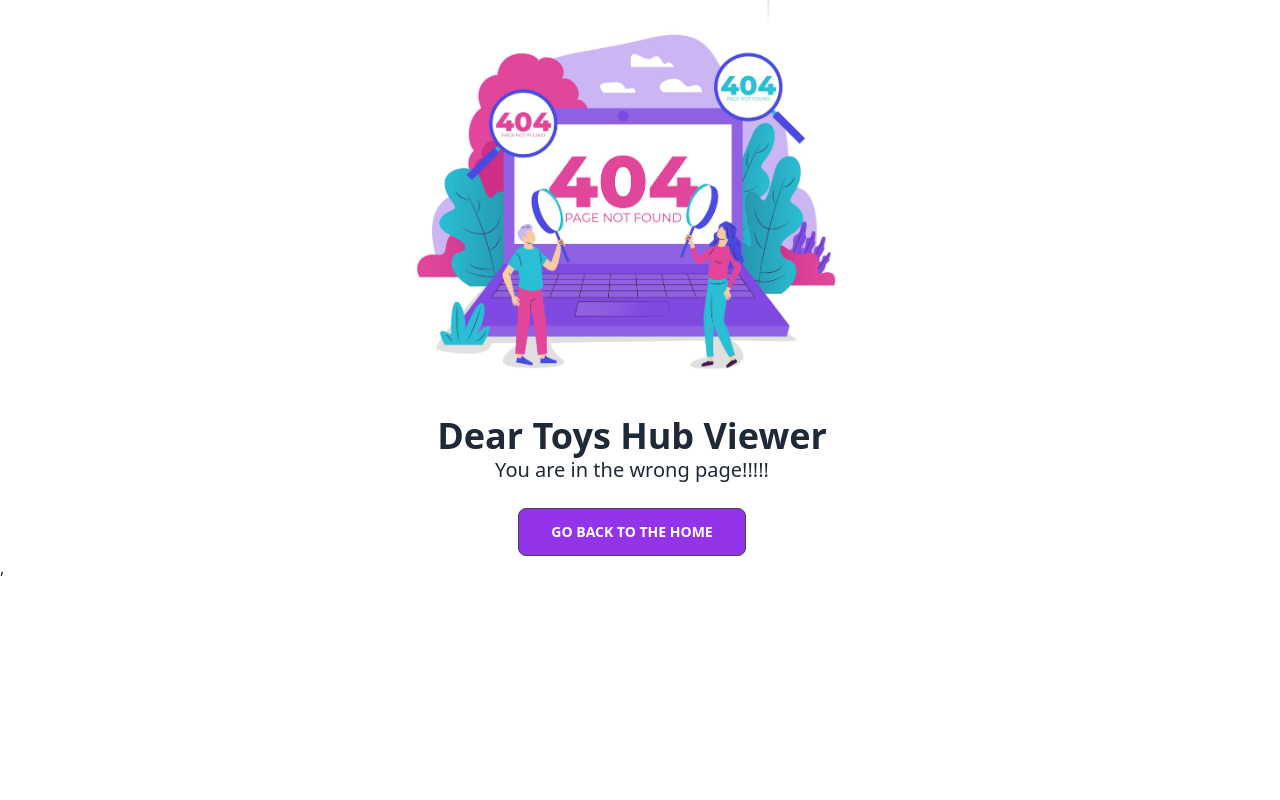
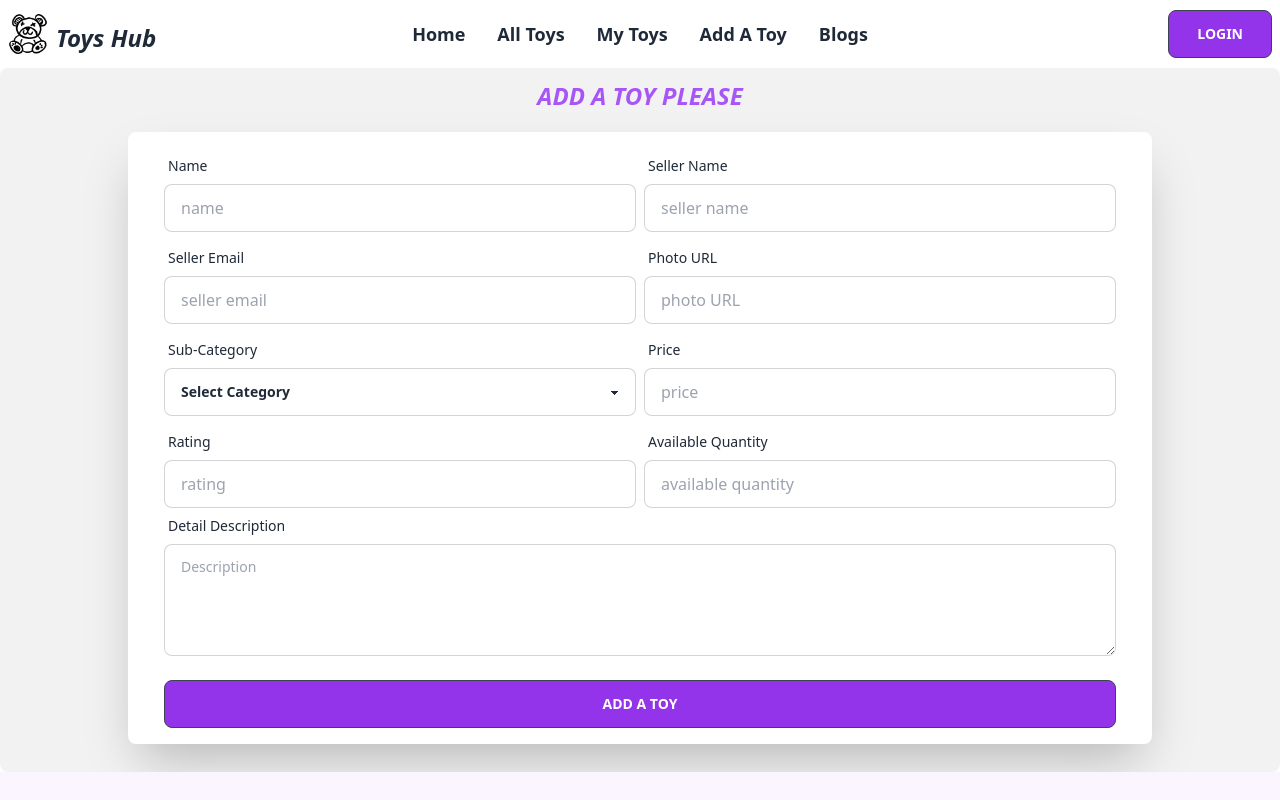
Before and after one commit to keyamoni05866/assignment-11-client, a React (Vite) app: page /addToy in a window 1280 px wide. Shown: the top 800 px of the page. Built offline with nearby package versions, Linux system fonts and the light colour scheme; no server answers.

Commit message:
Add Toys page created and also done added toy operation

```diff
--- a/package.json
+++ b/package.json
@@ -18,7 +18,9 @@
     "react-dom": "^18.2.0",
     "react-responsive-masonry": "^2.1.7",
     "react-router-dom": "^6.11.2",
-    "sort-by": "^1.2.0"
+    "react-tabs": "^6.0.1",
+    "sort-by": "^1.2.0",
+    "sweetalert": "^2.1.2"
   },
   "devDependencies": {
     "@types/react": "^18.0.28",
--- /dev/null
+++ b/src/pages/AddToys/AddToys.jsx
@@ -0,0 +1,179 @@
+import React, { useContext } from "react";
+import { AuthContext } from "../../Providers/AuthProviders";
+import swal from "sweetalert";
+
+const AddToys = () => {
+  const { user } = useContext(AuthContext);
+  const handleAddToys = (event) => {
+    event.preventDefault();
+    const form = event.target;
+    const name = form.name.value;
+    const sellerName = user?.displayName;
+    const sellerEmail = user?.email;
+    const photo = form.photo.value;
+    const category = form.category.value;
+    const price = form.price.value;
+    const rating = form.rating.value;
+    const quantity = form.quantity.value;
+    const description = form.description.value;
+    const toys = {
+
+      productName: name,
+      sellerName,
+      sellerEmail,
+      photo,
+      category,
+      price,
+      rating,
+      quantity,
+      description,
+    };
+
+    console.log(toys);
+    fetch('http://localhost:5000/addToys', {
+      method: 'POST',
+      headers:{
+        'content-type': 'application/json'
+      },
+      body: JSON.stringify(toys)
+    })
+    .then(res => res.json())
+    .then(data => {
+      console.log(data)
+      if(data.insertedId){
+        swal({
+          title: "Thanks for Adding Toy",
+          text: "Your product added Successfully!",
+          icon: "success",
+          button: "Ok",
+        });
+      }
+    })
+  };
+
+  return (
+    <div className=" max-w-7xl  bg-base-200 rounded-lg pt-3 pb-7">
+      <h2 className="text-2xl text-center mb-5  text-purple-500 font-semibold italic uppercase">
+        Add A Toy Please
+      </h2>
+      <form
+        onSubmit={handleAddToys}
+        className="shadow-2xl bg-base-100  max-w-5xl   mx-auto px-9  py-4 rounded-lg"
+      >
+        <div className="grid w-full grid-cols-1 lg:grid-cols-2 gap-2 ">
+          <div className="form-control ">
+            <label className="label">
+              <span className="label-text">Name</span>
+            </label>
+            <input
+              type="text"
+              placeholder="name"
+              name="name"
+              className="input input-bordered"
+            />
+          </div>
+          <div className="form-control">
+            <label className="label">
+              <span className="label-text">Seller Name</span>
+            </label>
+            <input
+              type="text"
+              placeholder="seller name"
+              name="sellerName"
+              defaultValue={user?.displayName}
+              className="input input-bordered"
+            />
+          </div>
+          <div className="form-control">
+            <label className="label">
+              <span className="label-text">Seller Email</span>
+            </label>
+            <input
+              type="text"
+              placeholder="seller email"
+              name="seller email"
+              defaultValue={user?.email}
+              className="input input-bordered"
+            />
+          </div>
+          <div className="form-control">
+            <label className="label">
+              <span className="label-text">Photo URL</span>
+            </label>
+            <input
+              type="text"
+              placeholder="photo URL"
+              name="photo"
+              className="input input-bordered"
+            />
+          </div>
+          <div className="form-control">
+            <label className="label">
+              <span className="label-text">Sub-Category</span>
+            </label>
+            <select className="select select-bordered" name="category">
+              <option disabled selected>
+                Select Category
+              </option>
+              <option>Elephant Toys</option>
+              <option>Teddy Toys</option>
+              <option>Unicorn Toys</option>
+            </select>
+          </div>
+          <div className="form-control">
+            <label className="label">
+              <span className="label-text">Price</span>
+            </label>
+            <input
+              type="text"
+              placeholder="price"
+              name="price"
+              className="input input-bordered"
+            />
+          </div>
+          <div className="form-control">
+            <label className="label">
+              <span className="label-text">Rating</span>
+            </label>
+            <input
+              type="text"
+              placeholder="rating"
+              name="rating"
+              className="input input-bordered"
+            />
+          </div>
+          <div className="form-control">
+            <label className="label">
+              <span className="label-text">Available Quantity</span>
+            </label>
+            <input
+              type="text"
+              placeholder="available quantity"
+              name="quantity"
+              className="input input-bordered"
+            />
+          </div>
+        </div>
+        <div className="form-control ">
+          <label className="label">
+            <span className="label-text">Detail Description </span>
+          </label>
+          <textarea
+            className="textarea textarea-bordered h-28 w-full"
+            placeholder="Description"
+            name="description"
+          ></textarea>
+        </div>
+        <div className="form-control mt-6">
+          <input
+            type="submit"
+            className="btn btn-block bg-purple-600"
+            value="Add A Toy"
+          />
+        </div>
+      </form>
+    </div>
+  );
+};
+
+export default AddToys;
--- /dev/null
+++ b/src/pages/Alltoys/AllToys.jsx
@@ -0,0 +1,11 @@
+import React from 'react';
+
+const AllToys = () => {
+    return (
+        <div>
+
+        </div>
+    );
+};
+
+export default AllToys;
--- a/src/pages/Home/Home/Home.jsx
+++ b/src/pages/Home/Home/Home.jsx
@@ -3,12 +3,14 @@ import Banner from '../Banner/Banner';
 import Gallery from '../../Gallery/Gallery';
 import ExtraSection1 from '../../ExtraSection/ExtraSection1';
 import ExtraSection2 from '../../Extrasection2/ExtraSection2';
+import ShopCategory from '../../ShopCategory/ShopCategory';
 
 const Home = () => {
     return (
         <div>
             <Banner></Banner>
             <Gallery></Gallery>
+            <ShopCategory></ShopCategory>
             <ExtraSection2></ExtraSection2>
             <ExtraSection1></ExtraSection1>
 
--- /dev/null
+++ b/src/pages/ShopCategory/ShopCategory.jsx
@@ -0,0 +1,38 @@
+import React, { useEffect, useState } from "react";
+import { Tab, Tabs, TabList, TabPanel } from 'react-tabs';
+import 'react-tabs/style/react-tabs.css';
+const ShopCategory = () => {
+    const [toys, setToys] = useState([])
+
+    useEffect(() =>{
+        fetch('toyData.json')
+        .then(res => res.json())
+        .then(data =>setToys(data) )
+    },[])
+
+  return (
+  <div className="mt-9">
+      <Tabs className="text-center   ">
+    <TabList className="border-none text-purple-500 ">
+    <Tab>Elephant Toys</Tab>
+      <Tab>Lion Toys</Tab>
+      <Tab>Monkey Toys</Tab>
+    </TabList>
+
+    <TabPanel>
+        {
+            toys.forEach(toy => <p>{toy.name}</p>)
+        }
+     </TabPanel>
+    <TabPanel>
+      <h2>Any content 2</h2>
+    </TabPanel>
+    <TabPanel>
+      <h2>Any content 2</h2>
+    </TabPanel>
+  </Tabs>
+  </div>
+  );
+};
+
+export default ShopCategory;
```
Also changed, not shown: public/toyData.json (deleted, +0 -76 lines), src/Routes/Routes.jsx (+10 -0 lines), 1 other file (tests, documents, lock files or other folders).
